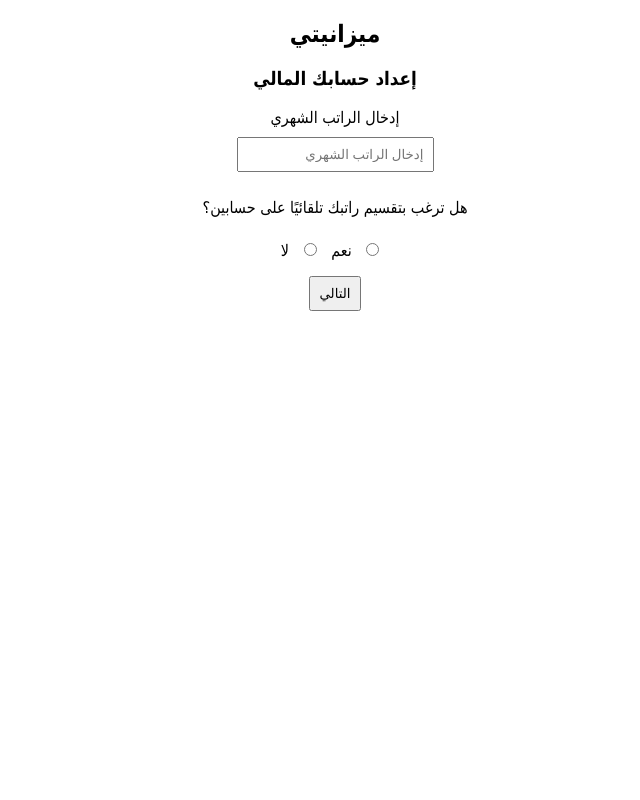
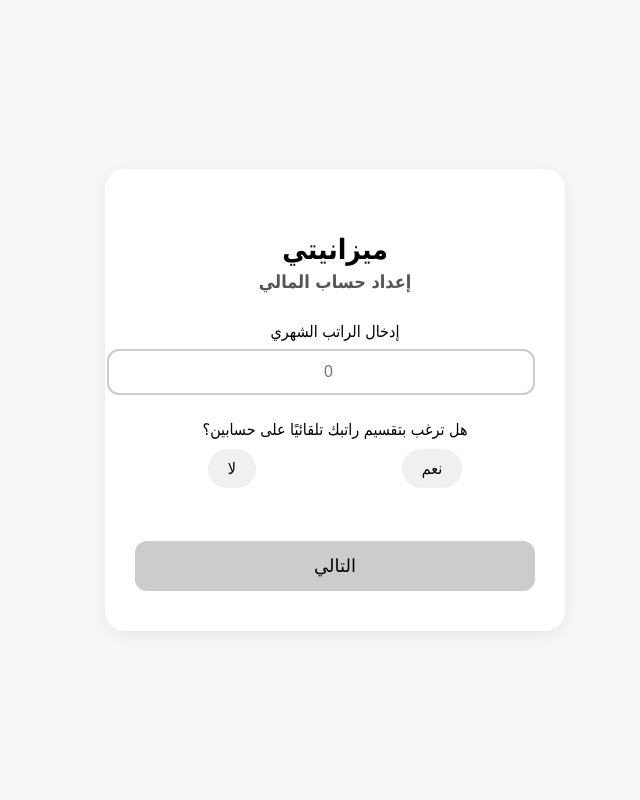
Before and after one commit to njfrh/Mizaniyati, a PHP site: page /setup_account.php in a window 1280 px wide. Shown: the whole page, without its empty margins (305-945 px from the left). Run offline with PHP 8.4, Linux system fonts and the light colour scheme.

Commit message:
الشي اللي عدلته

```diff
--- a/Mizaniyati/setup_account.php
+++ b/Mizaniyati/setup_account.php
@@ -1,7 +1,7 @@
 <?php
 session_start();
 include "db.php";
-// 12222
+
 $user_id = $_SESSION['user_id'] ?? 1;
 
   if ($_SERVER["REQUEST_METHOD"] === "POST" && isset($_POST['salary'], $_POST['auto_split']))  {
@@ -48,16 +48,114 @@ $user_id = $_SESSION['user_id'] ?? 1;
   <title>ميزانيتي - إعداد الحساب</title>
   <style>
     body {
-            font-family: Tahoma;
+      font-family: 'Tahoma', sans-serif;
+      direction: rtl;
+      background-color: #f8f8f8;
+      display: flex;
+      justify-content: center;
+      align-items: center;
+      min-height: 100vh;
+      margin: 0;
+    }
+
+    .container {
+      background: #fff;
+      width: 90%;
+      max-width: 400px;
+      padding: 40px 30px;
+      border-radius: 20px;
+      box-shadow: 0 4px 20px rgba(0,0,0,0.08);
       text-align: center;
-            direction: rtl;
     }
-        input, button {
-            margin: 10px;
-            padding: 8px;
+
+    h2 {
+      font-size: 28px;
+      margin-bottom: 5px;
     }
+
+    h3 {
+      font-size: 18px;
+      margin-top: 0;
+      margin-bottom: 30px;
+      color: #555;
+    }
+
+    label {
+      font-size: 16px;
+      display: block;
+      margin-bottom: 8px;
+    }
+
+    input[type="number"] {
+      width: 100%;
+      padding: 12px;
+      border: 2px solid #ccc;
+      border-radius: 12px;
+      font-size: 16px;
+      text-align: center;
+      outline: none;
+      transition: border-color 0.2s;
+    }
+
+    input[type="number"]:focus {
+      border-color: #4CAF50;
+    }
+
+    p {
+      font-size: 16px;
+      margin: 25px 0 10px;
+    }
+
+    .radio-group {
+      display: flex;
+      justify-content: space-around;
+      margin-bottom: 20px;
+    }
+
+    .radio-option {
+      display: flex;
+      align-items: center;
+      gap: 8px;
+      background-color: #f0f0f0;
+      padding: 10px 20px;
+      border-radius: 25px;
+      cursor: pointer;
+      transition: background 0.2s;
+      font-size: 16px;
+    }
+
+    .radio-option input {
+      display: none;
+    }
+
+    .radio-option:hover {
+      background-color: #e0e0e0;
+    }
+
+    .radio-option input:checked + span {
+      font-weight: bold;
+      color: #2e7d32;
+    }
+
     #lockedField {
+      margin-top: 20px;
       display: none;
+    }
+
+    button {
+      width: 100%;
+      padding: 14px;
+      font-size: 18px;
+      background-color: #ccc;
+      border: none;
+      border-radius: 12px;
+      cursor: pointer;
+      transition: background 0.2s;
+      margin-top: 25px;
+    }
+
+    button:hover {
+      background-color: #aaa;
     }
   </style>
   <script>
@@ -69,24 +167,36 @@ $user_id = $_SESSION['user_id'] ?? 1;
 </head>
 <body>
 
+  <div class="container">
     <h2>ميزانيتي</h2>
-    <h3>إعداد حسابك المالي</h3>
+    <h3>إعداد حساب المالي</h3>
 
     <form method="POST" action="setup_account.php">
-        <label>إدخال الراتب الشهري</label><br>
-        <input type="number" name="salary" placeholder="إدخال الراتب الشهري" min="0" required><br>
+      <label>إدخال الراتب الشهري</label>
+      <input type="number" name="salary" placeholder="0" min="0" required>
 
       <p>هل ترغب بتقسيم راتبك تلقائيًا على حسابين؟</p>
-        <label><input type="radio" name="auto_split" value="1" onclick="toggleLockedField(this.value)" required> نعم</label>
-        <label><input type="radio" name="auto_split" value="0" onclick="toggleLockedField(this.value)"> لا</label><br>
+
+      <div class="radio-group">
+        <label class="radio-option">
+          <input type="radio" name="auto_split" value="1" onclick="toggleLockedField(this.value)" required>
+          <span>نعم</span>
+        </label>
+
+        <label class="radio-option">
+          <input type="radio" name="auto_split" value="0" onclick="toggleLockedField(this.value)">
+          <span>لا</span>
+        </label>
+      </div>
 
       <div id="lockedField">
-            <label>تحديد المبلغ من راتبك للحساب المغلق:</label><br>
-            <input type="number" name="locked_amount" placeholder="المبلغ للحساب المغلق" min="0"><br>
+        <label>تحديد المبلغ من راتبك للحساب المغلق:</label>
+        <input type="number" name="locked_amount" placeholder="0" min="0">
       </div>
 
       <button type="submit">التالي</button>
     </form>
+  </div>
 
 </body>
 </html>
```
Lines whose indentation alone changed are shown as unchanged.
